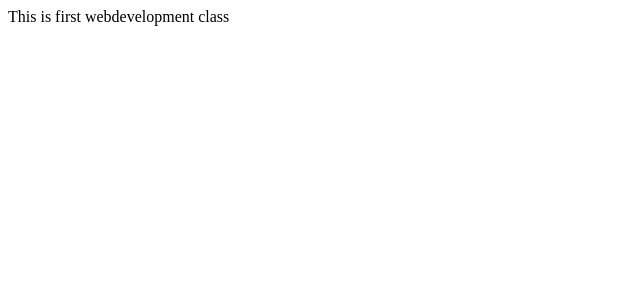
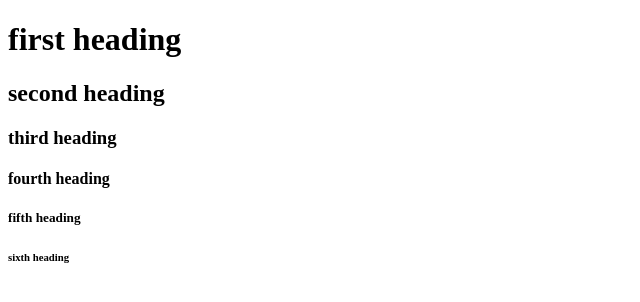
Before and after one commit to chahanatamangdevops/web-dev, a plain HTML site: page index.html in a window 1280 px wide. Shown: the whole page, without its empty margins (0-640 px from the left). Drawn offline with Linux system fonts and the light colour scheme.

Commit message:
day 2 commit

```diff
--- a/index.html
+++ b/index.html
@@ -6,6 +6,11 @@
     <title>Document</title>
  </head>
  <body>
-    This is first webdevelopment class
+    <h1> first heading</h1>
+    <h2> second heading</h2>
+    <h3> third heading</h3>
+    <h4> fourth heading</h4>
+    <h5> fifth heading</h5>
+    <h6> sixth heading</h6>
  </body>
  </html>
```
